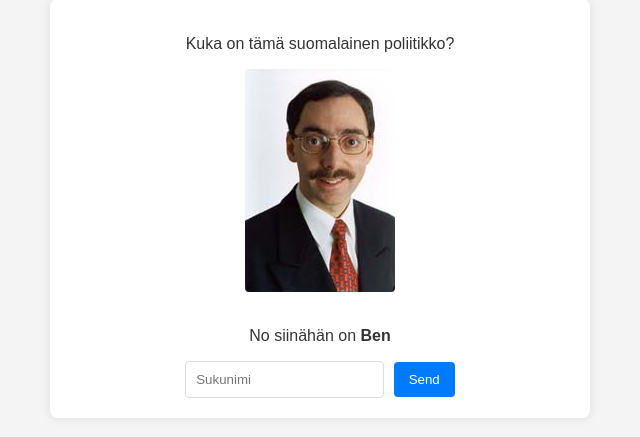
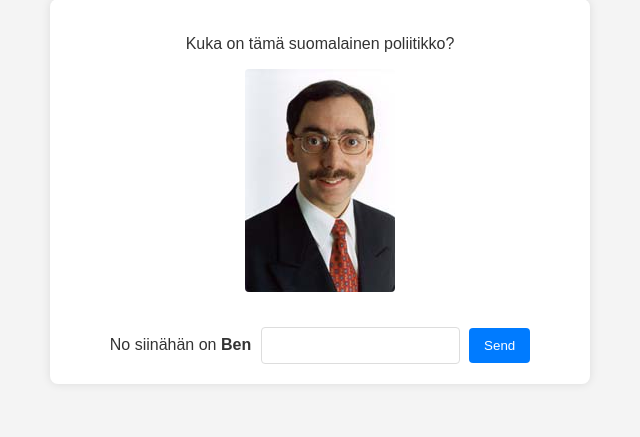
Before and after one commit to jvuori/ben, a Flask app: page / in a window 1280 px wide. Shown: the part 21-458 px from the top of the page, without its empty margins (320-960 px from the left). Run offline with Flask 3, Linux system fonts and the light colour scheme.

Commit message:
Move input box in the same line

```diff
--- a/templates/index.html
+++ b/templates/index.html
@@ -54,12 +54,12 @@
 
 <body>
     <div class="container">
-        <p>Kuka on tämä suomalainen poliitikko?
+        <p>Kuka on tämä suomalainen poliitikko?</p>
         <p>
             <img src="{{ url_for('static', filename='ben.jpg') }}" alt="Kuva henkilöstä">
-        <p>No siinähän on <b>Ben</b></p>
-        <form action="{{ url_for('submit_guess') }}" method="post">
-            <input type="text" name="surname" placeholder="Sukunimi" required>
+        <form action="{{ url_for('submit_guess') }}" method="post" style="margin-top: 1em;">
+            <label for="surname_input" style="margin-right: 5px;">No siinähän on <b>Ben</b></label>
+            <input type="text" id="surname_input" name="surname" required>
             <input type="submit" value="Send">
         </form>
     </div>
```
